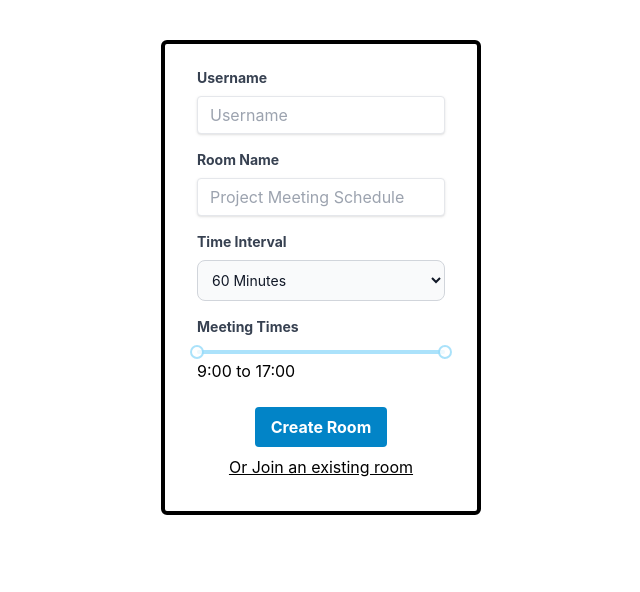
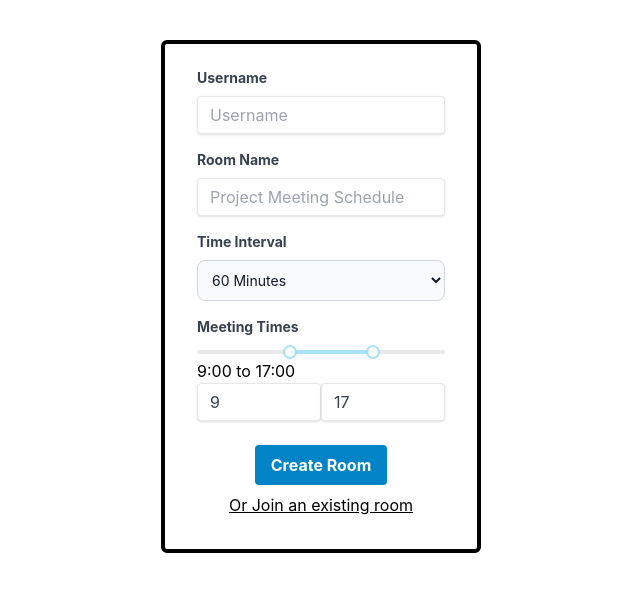
Before and after one commit to abaheer/meeting-time-finder, a React (Vite) app in the folder client/: page / in a window 1280 px wide. Shown: the top 592 px of the page, without its empty margins (319-959 px from the left). Built offline with nearby package versions, Linux system fonts and the light colour scheme.

Commit message:
Update frontend to show timeslots based on startTime and endTime

```diff
--- a/client/src/pages/calender/calendar.jsx
+++ b/client/src/pages/calender/calendar.jsx
@@ -111,7 +111,23 @@ export const Calendar = (props) => {
             })}
 
             <div className="text-l">
-              <Cell className="col-span-1 h-12" text={"9am"} />
+              {[...Array(context.endTime - context.startTime + 1)].map(
+                (_, index) => {
+                  console.log(context.startTime);
+                  const time = Number(context.startTime) + index;
+                  const amOrPm = time >= 12 ? "pm" : "am";
+
+                  const twelveHourTime = time % 12 ? time % 12 : 12;
+
+                  return (
+                    <Cell
+                      className="col-span-1 h-12"
+                      text={twelveHourTime + amOrPm}
+                    />
+                  );
+                }
+              )}
+              {/* <Cell className="col-span-1 h-12" text={"9am"} />
               <Cell className="col-span-1 h-12" text={"10am"} />
               <Cell className="col-span-1 h-12" text={"11am"} />
               <Cell className="col-span-1 h-12" text={"12pm"} />
@@ -119,9 +135,8 @@ export const Calendar = (props) => {
               <Cell className="col-span-1 h-12" text={"2pm"} />
               <Cell className="col-span-1 h-12" text={"3pm"} />
               <Cell className="col-span-1 h-12" text={"4pm"} />
-              <Cell className="col-span-1 h-12" text={"5pm"} />
+              <Cell className="col-span-1 h-12" text={"5pm"} /> */}
             </div>
-
             {numWeekDays.map((_, index) => {
               return (
                 <TimeSlots
--- a/client/src/pages/calender/timeslot.jsx
+++ b/client/src/pages/calender/timeslot.jsx
@@ -8,8 +8,8 @@ export const TimeSlots = (props) => {
   const { context, userDates } = useContext(stateContext);
 
   const hourIntervals = eachHourOfInterval({
-    start: new Date(2014, 9, 6, 9),
-    end: new Date(2014, 9, 6, 17),
+    start: new Date(2014, 9, 6, context.startTime),
+    end: new Date(2014, 9, 6, context.endTime),
   });
 
   return (
--- a/client/src/pages/create-room/create-room.jsx
+++ b/client/src/pages/create-room/create-room.jsx
@@ -63,9 +63,9 @@ export const CreateRoom = () => {
           response.data.participants[0].personName,
           response.data.roomId,
           response.data.roomName,
-          response.data.room.meetingStart,
-          response.data.room.meetingEnd,
-          response.data.room.timeInterval
+          response.data.meetingStart,
+          response.data.meetingEnd,
+          response.data.timeInterval
         );
         navigate("/room");
       })
@@ -145,7 +145,7 @@ export const CreateRoom = () => {
             <Slider
               range
               allowCross={false}
-              step={60} // lets do hour steps but allow the user to change the interval as desired
+              step={1} // lets do hour steps but allow the user to change the interval as desired
               // step={values.interval / 60}
               name="times"
               min={0}
@@ -157,6 +157,22 @@ export const CreateRoom = () => {
             <p>
               {formatTime(values.times[0])} to {formatTime(values.times[1])}
             </p>
+            <input
+              className="shadow appearance-none border rounded w-1/2 py-2 px-3 text-gray-700 leading-tight focus:outline-none focus:shadow-outline"
+              name="start"
+              type="text"
+              placeholder="9"
+              value={values.times[0]}
+              onChange={handleInputChange}
+            />
+            <input
+              className="shadow appearance-none border rounded w-1/2 py-2 px-3 text-gray-700 leading-tight focus:outline-none focus:shadow-outline"
+              name="start"
+              type="text"
+              placeholder="17"
+              value={values.times[1]}
+              onChange={handleInputChange}
+            />
           </div>
           {/* <div className="mb-6">
             <label
```
